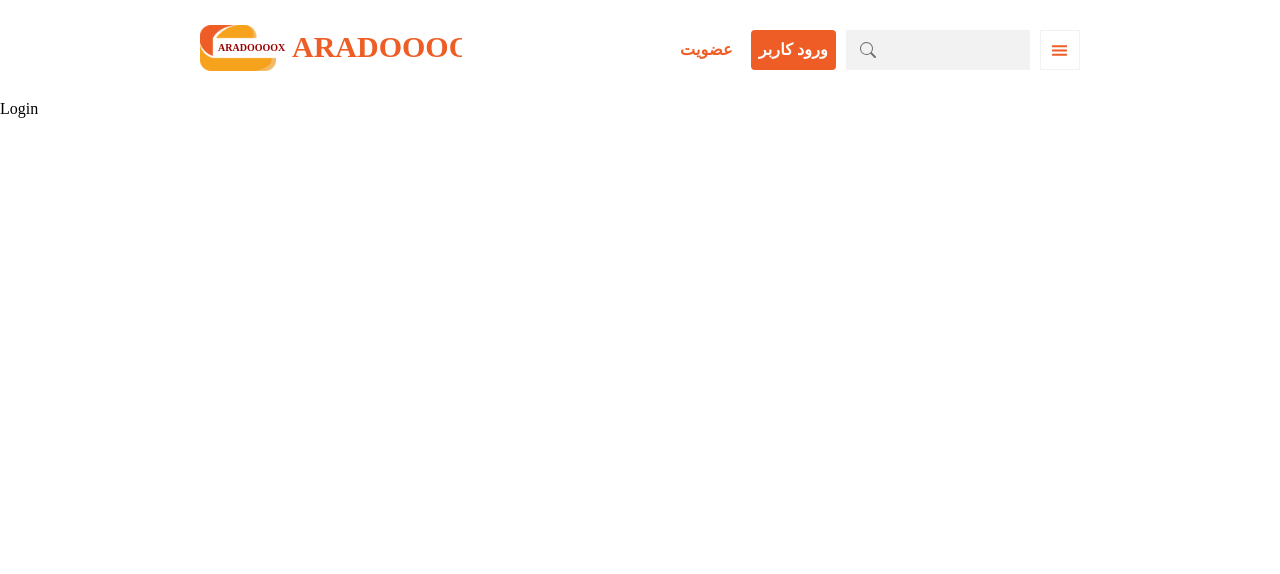
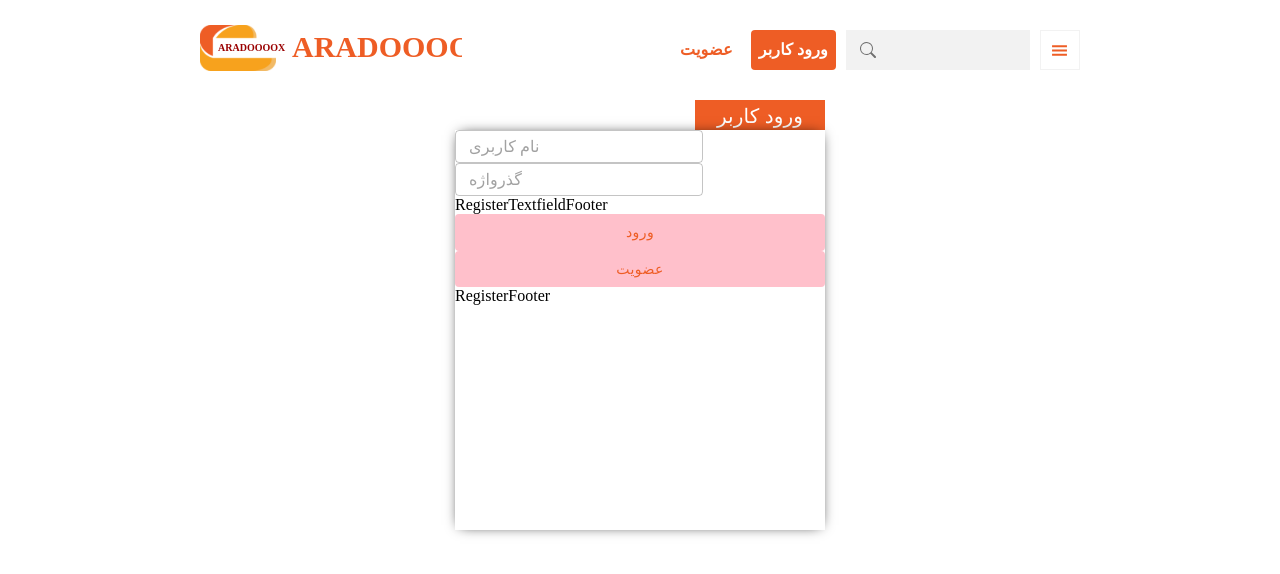
Before and after one commit to Amir-Montazeri/radox, a React (Create React App) app: page /auth/login in a window 1280 px wide. Shown: the top 574 px of the page. Built offline with nearby package versions, Linux system fonts and the light colour scheme.

Commit message:
published!

```diff
--- a/src/App.jsx
+++ b/src/App.jsx
@@ -1,7 +1,7 @@
 import { GlobalStyles } from '@mui/material';
 import { BrowserRouter as Router, Routes, Route } from 'react-router-dom';
 import styles from './globalStyles';
-import { Navbar, Home, Register } from 'pages';
+import { Navbar, Home, Register, Login } from 'pages';
 
 const App = () => {
 	return (
@@ -12,7 +12,7 @@ const App = () => {
 				<Routes>
 					<Route path='/' element={<Home />} />
 					<Route path='/auth/'>
-						<Route path='login' element={<div>Login</div>} />
+						<Route path='login' element={<Login />} />
 						<Route path='register' element={<Register />} />
 					</Route>
 				</Routes>
--- a/src/pages/index.js
+++ b/src/pages/index.js
@@ -1,3 +1,4 @@
 export { default as Navbar } from './navbar';
 export { default as Home } from './home';
 export { default as Register } from './register';
+export { default as Login } from './login';
--- /dev/null
+++ b/src/pages/login/index.jsx
@@ -0,0 +1,39 @@
+import axios from 'axios';
+import {
+	AuthComponents,
+	AuthForm,
+	RegisterFooter,
+	RegisterTextfieldFooter,
+} from 'components';
+import { buttonItems, textFieldItems } from './sampleDatas';
+
+const Login = () => {
+	const handleSubmit = data => {
+		const { username, phoneNumber } = data;
+		axios
+			.post(`${process.env.REACT_APP_BASE_API_LINK}`, {
+				username,
+				phoneNumber,
+			})
+			.then(res => {
+				console.log('success! ', res);
+			})
+			.catch(err => {
+				console.log('err! ', err);
+			});
+	};
+
+	return (
+		<AuthComponents title='ورود کاربر'>
+			<AuthForm
+				textFieldItems={textFieldItems}
+				textFieldFooters={<RegisterTextfieldFooter />}
+				buttonItems={buttonItems}
+				footer={<RegisterFooter />}
+				formSubmited={handleSubmit}
+			/>
+		</AuthComponents>
+	);
+};
+
+export default Login;
--- /dev/null
+++ b/src/pages/login/sampleDatas.js
@@ -0,0 +1,31 @@
+export const textFieldItems = [
+	{
+		name: 'username',
+		placeholder: 'نام کاربری',
+		type: 'text',
+		icon: '',
+	},
+	{
+		name: 'password',
+		placeholder: 'گذرواژه',
+		type: 'password',
+		icon: '',
+	},
+];
+
+export const buttonItems = [
+	{
+		title: 'ورود',
+		type: 'submit',
+		color: '#EE5D25',
+		bgcolor: 'pink',
+		width: '100%',
+	},
+	{
+		title: 'عضویت',
+		type: 'button',
+		color: '#EE5D25',
+		bgcolor: 'pink',
+		width: '100%',
+	},
+];
```
